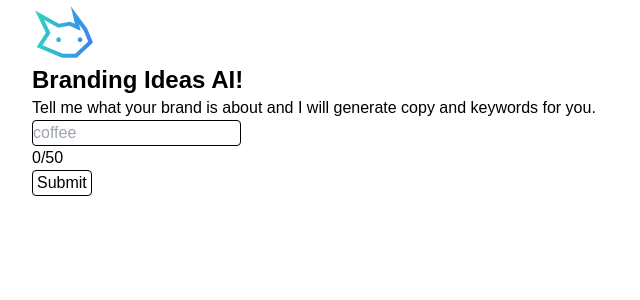
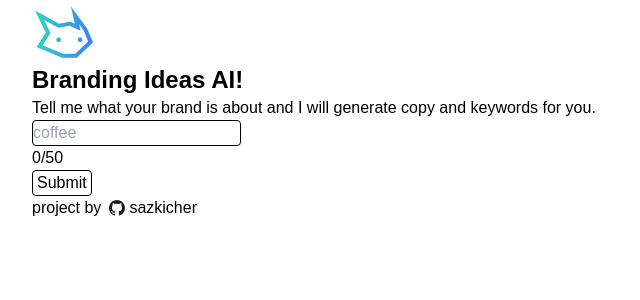
Before and after one commit to sazkicher/copykitt_saas, a Next.js app in the folder copykitt-site/: page / in a window 1280 px wide. Shown: the top 300 px of the page, without its empty margins (0-640 px from the left). Built offline with nearby package versions, Linux system fonts and the light colour scheme.

Commit message:
feat: dark-mode change and footer.

```diff
--- a/copykitt-site/app/api/proxy/route.ts
+++ b/copykitt-site/app/api/proxy/route.ts
@@ -2,13 +2,13 @@ import { NextRequest, NextResponse } from 'next/server';
 
 export async function GET(req: NextRequest) {
   try {
-    // Extrae el parámetro `prompt` de la query string
+    // Get `prompt` from query string
     const prompt = req.nextUrl.searchParams.get('prompt');
     if (!prompt) {
       return NextResponse.json({ error: 'Missing prompt parameter' }, { status: 400 });
     }
 
-    // Llama al endpoint original con el método GET
+    // Call original endpoint
     const response = await fetch(`${process.env.API_ENDPOINT}?prompt=${encodeURIComponent(prompt)}`, {
       method: 'GET',
     });
--- a/copykitt-site/app/globals.css
+++ b/copykitt-site/app/globals.css
@@ -4,8 +4,8 @@
 
 html,
 :root {
-  --background: #cdb8e1;
-  --foreground: #010101;
+  --background: #92669ab4;
+  --foreground: #000000;
 }
 
 @media (prefers-color-scheme: light) {
--- a/copykitt-site/components/copykitt.tsx
+++ b/copykitt-site/components/copykitt.tsx
@@ -75,6 +75,26 @@ const CopyKitt: React.FC = () => {
         />
 			<h1 className="text-2xl font-bold">Branding Ideas AI!</h1>
 			{displayedElement}
+
+		<footer className="row-start-3 flex gap-2 flex-wrap ">
+			project by
+        <a
+          className="flex items-center gap-1 hover:underline hover:underline-offset-4"
+          href="https://github.com/sazkicher"
+          target="_blank"
+          rel="noopener noreferrer"
+        >
+
+		  <Image
+            aria-hidden
+            src="/github.svg"
+            alt="github icon"
+            width={16}
+            height={16}
+          />
+		sazkicher
+        </a>
+      </footer>
 		</>
 	);
 }
--- a/copykitt-site/components/form.tsx
+++ b/copykitt-site/components/form.tsx
@@ -22,9 +22,9 @@ const Form: React.FC<FormProps> = (props) => {
 				Tell me what your brand is about and I will generate copy and keywords
 				for you.
 			</p>
-			<input className="border border-black px-0 py-0 rounded focus:outline focus:outline-2 focus:outline-blue-500" type="text" placeholder="coffee" value={props.prompt} onChange={(e) => updatePromptValue(e.currentTarget.value)} />
+			<input className="border border-black px-0 py-0 rounded focus:outline focus:outline-1 focus:outline-blue-500" type="text" placeholder="coffee" value={props.prompt} onChange={(e) => updatePromptValue(e.currentTarget.value)} />
 			<div>{props.prompt.length}/{props.characterLimit} </div>
-			<button className="border border-black px-1 py-0 rounded focus:outline focus:outline-2 focus:outline-blue-500" onClick={props.onSubmit} disabled={props.isLoading || !isPromptValid}> Submit </button>
+			<button className="border border-black px-1 py-0 rounded focus:outline focus:outline-1 focus:outline-blue-500" onClick={props.onSubmit} disabled={props.isLoading || !isPromptValid}> Submit </button>
 		</>
 	);
 };
```
Also changed, not shown: copykitt-site/public/github.svg (added).
